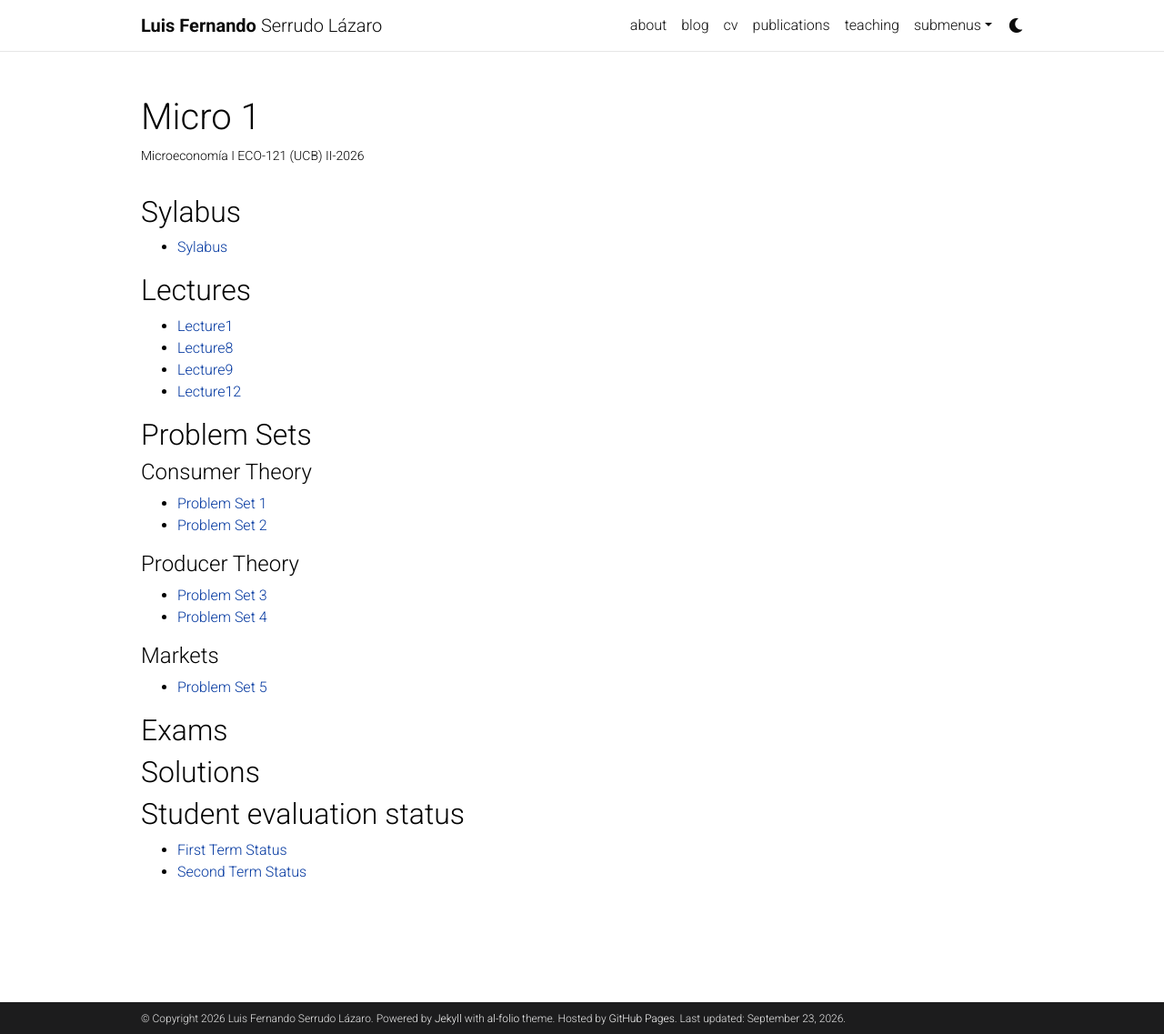
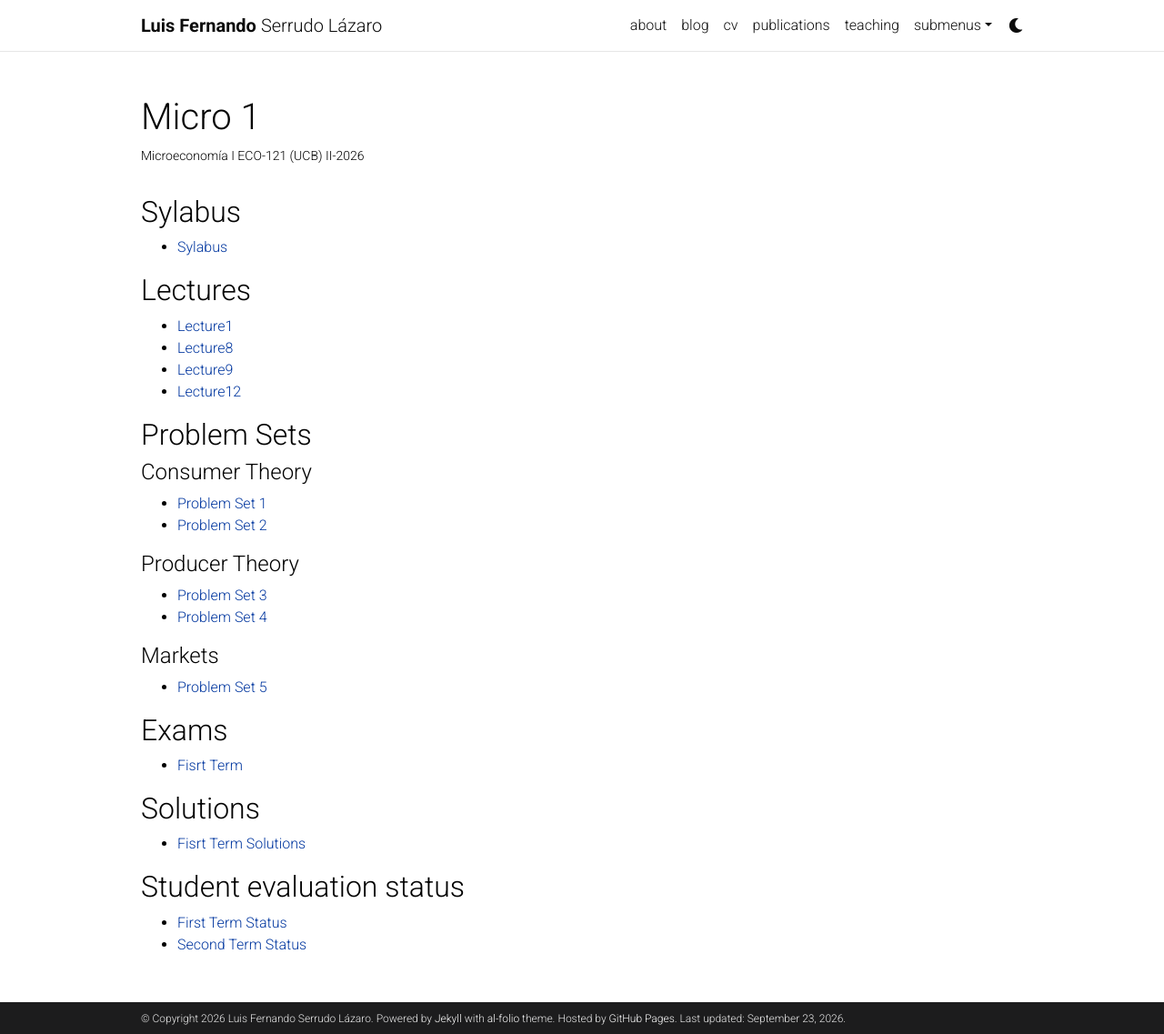
Before and after one commit to lserrudo/lserrudo.github.io, a Jekyll site: the page built from _projects/Microeconomics1_2-2026.md, in a window 1280 px wide and 1137 px high. Shown: the whole window at 91% size. Built offline with Jekyll 4.4.1, drawn with Linux system fonts in a browser that asks for light colours; comment, search, counter and statistics services are not loaded; a style sheet for code colours, icons or effects is not loaded.

```diff
--- a/_projects/Microeconomics1_2-2026.md
+++ b/_projects/Microeconomics1_2-2026.md
@@ -29,10 +29,10 @@
 - [Problem Set 5](/assets/pdf/Markets_PS.pdf)
 
 ## Exams
-
+- [Fisrt Term](/assets/pdf/Exams2-2026/ExamI.pdf)
 
 ## Solutions
-
+- [Fisrt Term Solutions](/assets/pdf/Exams2-2026/ExamI_Sol.pdf)
 
 ## Student evaluation status
 - [First Term Status](/assets/pdf/FT_Approved.pdf)
```
